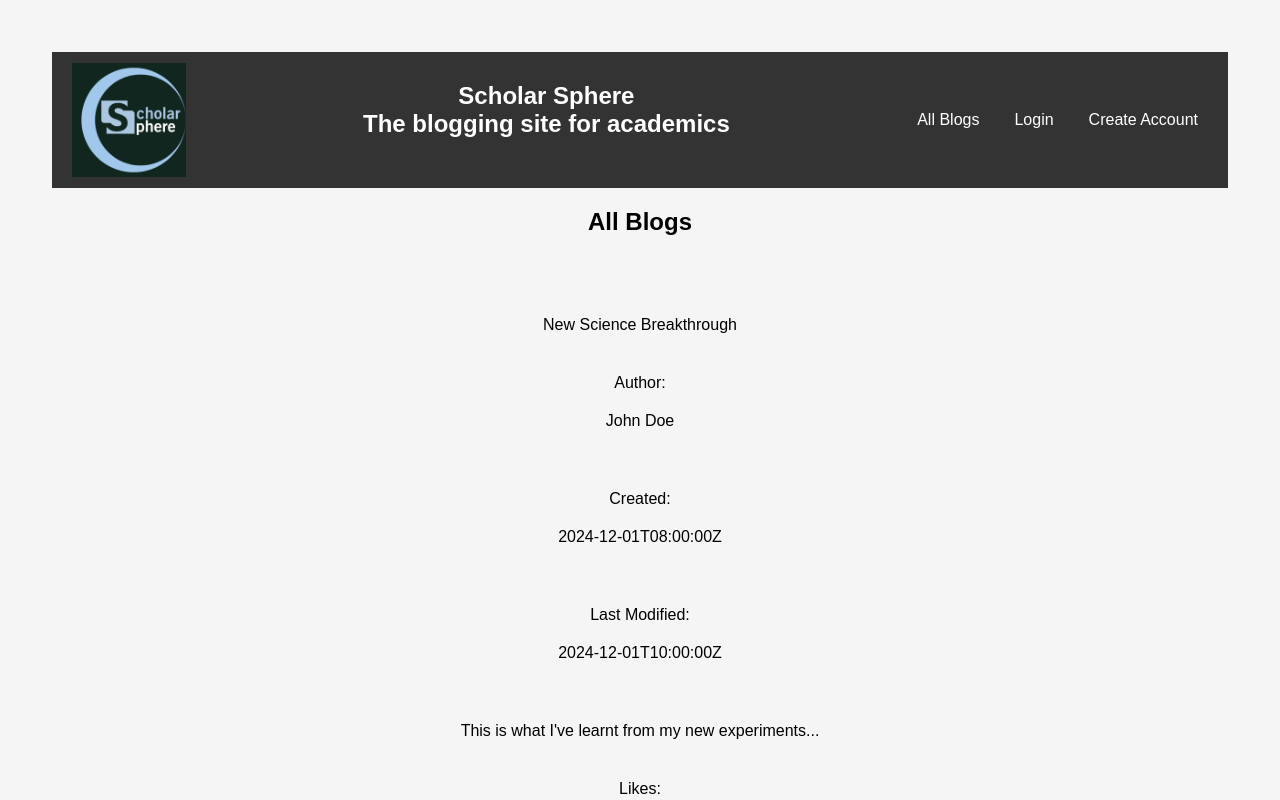
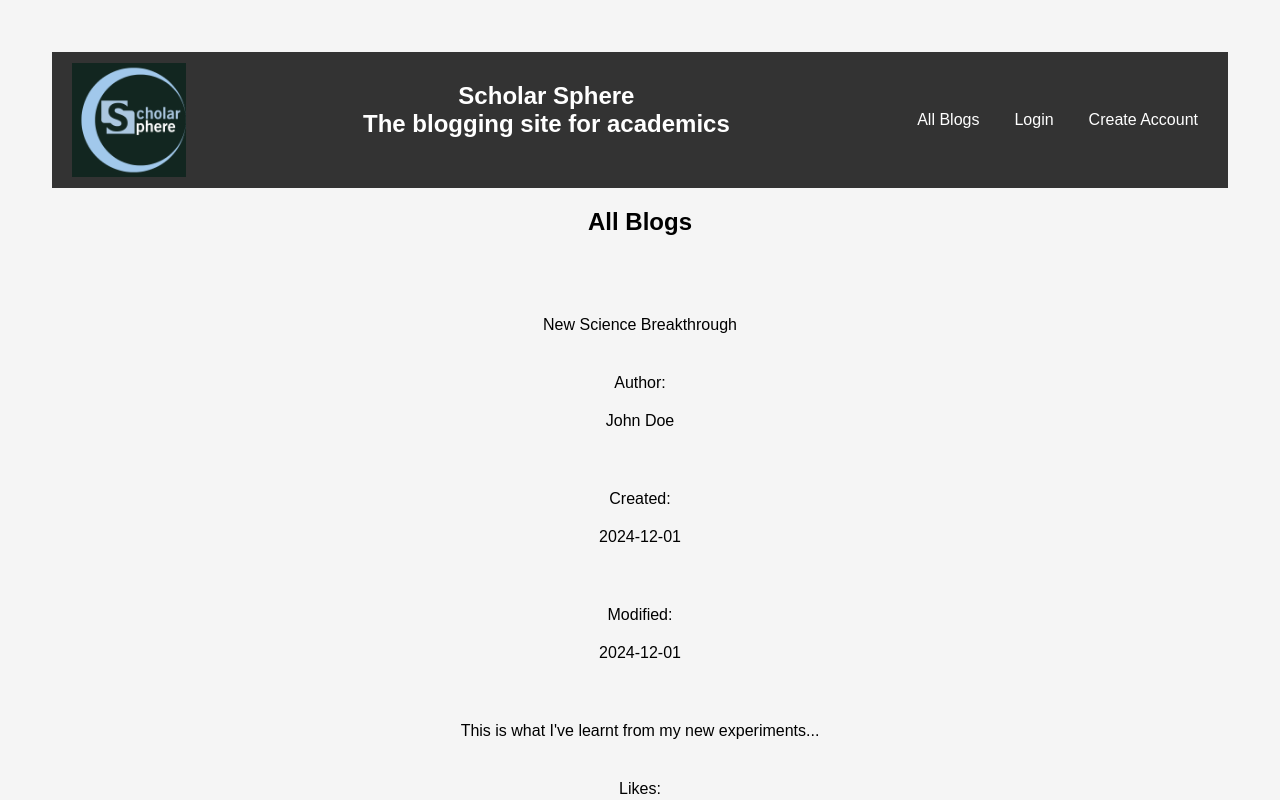
Before and after one commit to JoeWarrenSoftware/SBC-ScholarSphere, a React (Vite) app in the folder Frontend/ScholarSphere/: page / in a window 1280 px wide. Shown: the top 800 px of the page. Built offline with nearby package versions, Linux system fonts and the light colour scheme.

Commit message:
Added LocalStorage helper

```diff
--- a/Frontend/ScholarSphere/src/App.jsx
+++ b/Frontend/ScholarSphere/src/App.jsx
@@ -9,13 +9,18 @@ import BlogDetails from './components/BlogDetails';
 import ProfileUser from './components/ProfileUser';
 import ProfileDetails from './components/ProfileDetails';
 
+import useLocalStorage from './helpers/useLocalStorage';
 import { SessionProvider } from './contexts/SessionContext';
 import { useState } from 'react'
 
 import './App.css'
 
 function App() {
-  const [count, setCount] = useState(0)
+
+  const [theme, setTheme] = useLocalStorage(
+    "theme",
+    'dark'
+  );
 
   return (
     <div>
--- a/Frontend/ScholarSphere/src/components/BlogPost.jsx
+++ b/Frontend/ScholarSphere/src/components/BlogPost.jsx
@@ -3,21 +3,29 @@ import React from 'react'
 import { Link } from 'react-router-dom'
 
 const BlogPost = ({blog}) => {
+
+const formatDate = (date) => {
+    const index = date.indexOf('T');
+    if (index !== -1) {
+        return date.substring(0, index);  // Return everything before 'T'
+    }
+    return date;
+    };
+
   return (
     <div className="blog">
-        {/* <div className="blog-id">{blog.id}</div> */}
         <div className="blog-title">{blog.title}</div>
-        <div className="blog-author-label">
+        <div className="blog-author">
             <label>Author:</label>
             <div>{blog.author}</div>
         </div>
         <div className="blog-createdDate">
             <label>Created:</label>
-            <div>{blog.created_date}</div>
+            <div>{formatDate(blog.created_date)}</div>
         </div>
         <div className="blog-modifiedDate">
-            <label>Last Modified:</label>
-            <div>{blog.modified_date}</div>
+            <label>Modified:</label>
+            <div>{formatDate(blog.modified_date)}</div>
         </div>
         <div className="blog-body">{blog.body}</div>
         <div className="blog-likeCount">
--- /dev/null
+++ b/Frontend/ScholarSphere/src/helpers/useLocalStorage.jsx
@@ -0,0 +1,55 @@
+import { useState } from "react";
+
+function useLocalStorage(key, initialValue) {
+
+    var originalSetItem = window.localStorage.setItem;
+
+    window.localStorage.setItem = function(key, value) {
+        var event = new Event('onSetLocalStorage');
+
+        event.value = value; // Optional..
+        event.key = key; // Optional..
+
+        document.dispatchEvent(event);
+
+        originalSetItem.apply(this, arguments);
+    }
+
+    // State to store our value
+    // Pass initial state function to useState so logic is only executed once
+    const [storedValue, setStoredValue] = useState(() => {
+
+        try {
+            // Get from local storage by key
+            const item = window.localStorage.getItem(key);
+            // Parse stored json or if none return initialValue
+            return item ? JSON.parse(item) : initialValue;
+        } catch (error) {
+            // If error also return initialValue
+            console.error(error);
+            return initialValue;
+        }
+    });
+
+    // Return a wrapped version of useState's setter function that ...
+    // ... persists the new value to localStorage.
+    const setValue = value => {
+        try {
+            // Allow value to be a function so we have same API as useState
+            const valueToStore =
+            value instanceof Function ? value(storedValue) : value;
+            // Save state
+            setStoredValue(valueToStore);
+            // Save to local storage
+            window.localStorage.setItem(key, JSON.stringify(valueToStore));
+
+        } catch (error) {
+            // A more advanced implementation would handle the error case
+            console.error(error);
+        }
+    }
+
+    return [storedValue, setValue];
+}
+
+export default useLocalStorage;
```
